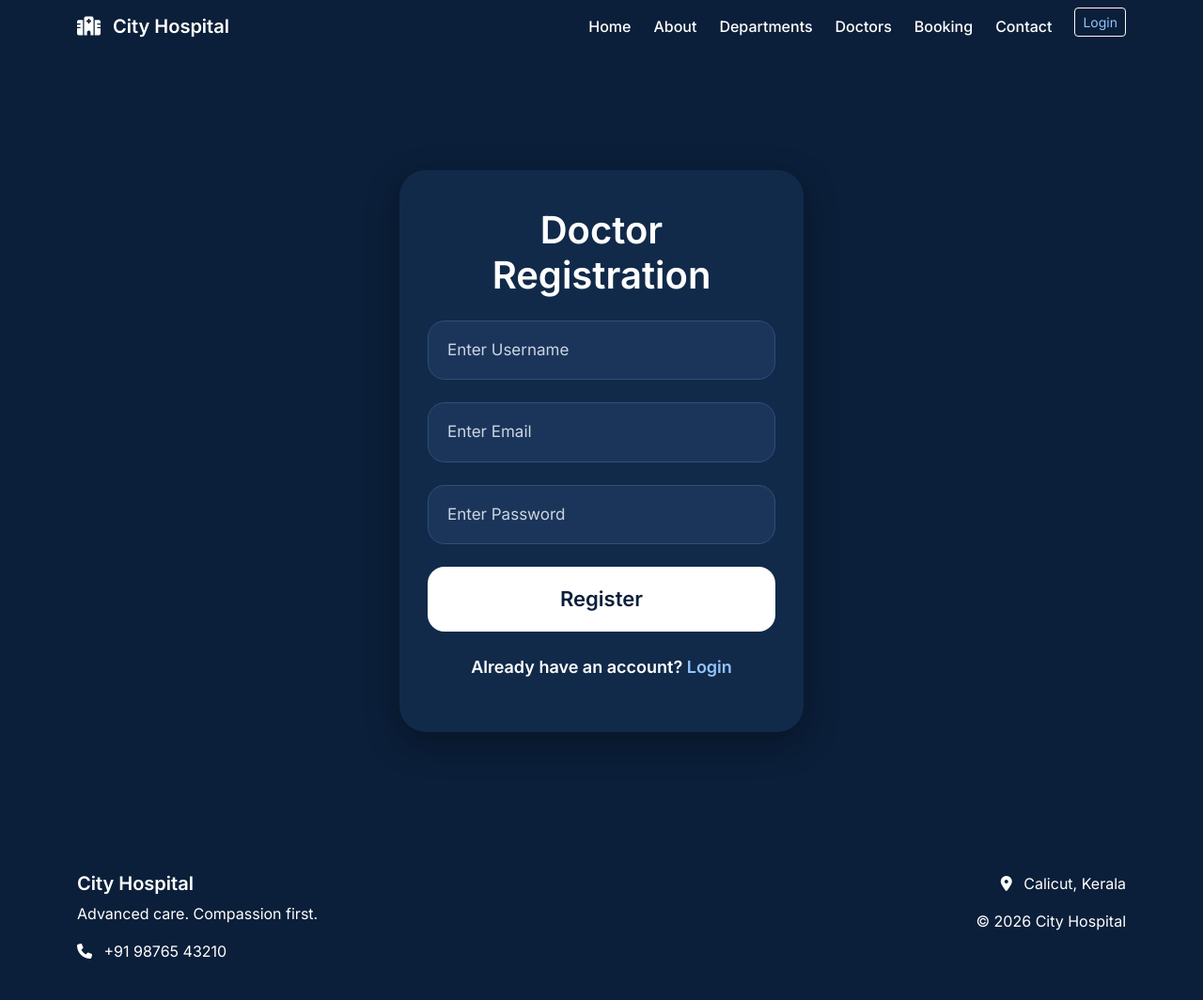
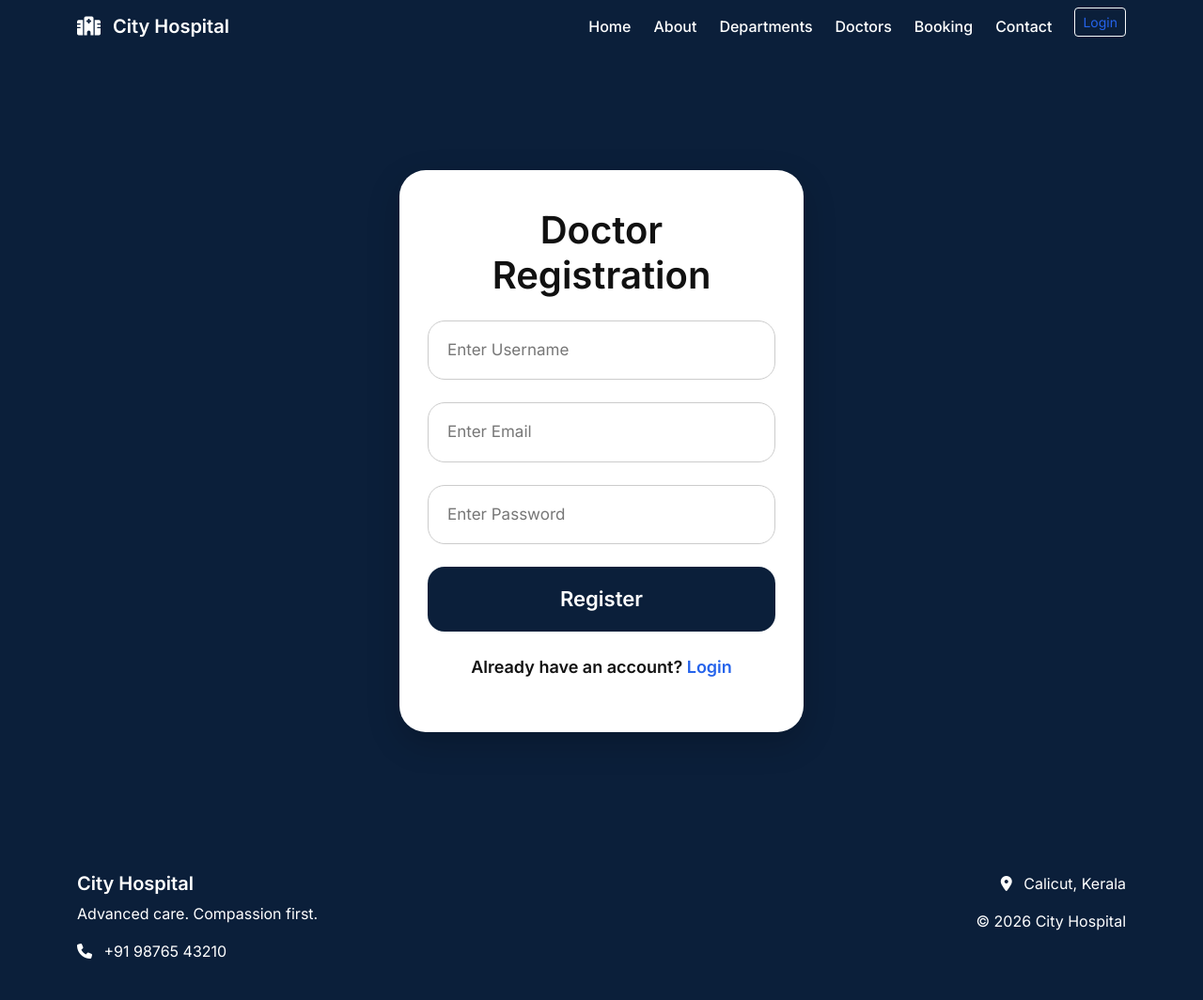
Before and after one commit to Neshana-CK/django_tutorial, a Django app: page /signup/doctor/ in a window 1280 px wide. Shown: the whole page at 94% size. Run offline with Django 5.2, Linux system fonts and the light colour scheme.

Commit message:
update static css

```diff
--- a/static/css/style.css
+++ b/static/css/style.css
@@ -1,17 +1,14 @@
 /* ================= BODY ================= */
 html, body {
-    background: #0b1f3a !important;
-}
-body {
+    background-color: #0b1f3a !important;
     margin: 0;
     padding: 0;
     font-family: 'Inter', sans-serif;
-    background-color: #0b1f3a !important;
-    color: #ffffff !important;
     min-height: 100vh;
+    color: #111; /* default readable text */
 }
+
 /* ================= WRAPPER ================= */
-
 .register-wrapper {
     min-height: 100vh;
     display: flex;
@@ -21,40 +18,37 @@ body {
 }
 
 /* ================= CARD ================= */
-
 .register-card {
     width: 100%;
     max-width: 430px;
-    background: #112a4a;   /* dark navy card */
+    background: #ffffff;   /* FIX: white card */
     padding: 40px 30px;
     border-radius: 28px;
-    box-shadow: 0 12px 35px rgba(0,0,0,0.35);
-    color: #ffffff;
+    box-shadow: 0 12px 35px rgba(0,0,0,0.2);
+    color: #111;
 }
 
 /* ================= TITLE ================= */
-
 .register-title {
     font-size: 40px;
     font-weight: 800;
-    color: #ffffff;
+    color: #111;
 }
 
 /* ================= INPUTS ================= */
-
 .form-control {
     width: 100%;
     padding: 18px 20px;
     border-radius: 18px;
-    border: 1px solid #2c4f7a;
-    background: #1b355a;
+    border: 1px solid #ccc;
+    background: #fff;
     font-size: 17px;
-    color: #ffffff;
+    color: #111;
     transition: 0.3s ease;
 }
 
 .form-control::placeholder {
-    color: #cbd5e1;
+    color: #777;
 }
 
 .form-control:focus {
@@ -64,11 +58,10 @@ body {
 }
 
 /* ================= BUTTON ================= */
-
 .register-btn {
     width: 100%;
-    background: #ffffff;
-    color: #0b1f3a;
+    background: #0b1f3a;
+    color: #ffffff;
     border: none;
     padding: 18px;
     border-radius: 18px;
@@ -78,38 +71,24 @@ body {
 }
 
 .register-btn:hover {
-    background: #e5e7eb;
+    background: #142c52;
     transform: translateY(-2px);
 }
 
 /* ================= LOGIN TEXT ================= */
-
 .login-text {
     font-size: 18px;
     font-weight: 600;
-    color: #ffffff;
+    color: #111;
 }
 
 .login-text a {
-    color: #93c5fd;
+    color: #2563eb;
     text-decoration: none;
     font-weight: 700;
 }
 
-/* ================= MOBILE ================= */
-
-@media(max-width: 576px) {
-    .register-card {
-        padding: 35px 22px;
-    }
-
-    .register-title {
-        font-size: 34px;
-    }
-}
-
 /* ================= NAVBAR ================= */
-
 .navy-navbar {
     background: #0b1f3a !important;
 }
@@ -129,62 +108,38 @@ body {
 }
 
 /* ================= BADGES ================= */
-
 .badge {
     border-radius: 10px;
     font-size: 13px;
     font-weight: 600;
 }
 
-/* ================= TABLE HOVER ================= */
-
-.table-hover tbody tr {
-    transition: 0.3s ease;
+/* ================= TABLE ================= */
+.table-hover tbody tr:hover {
+    background: #e9f0ff;
 }
 
-.table-hover tbody tr:hover {
-    background: #132b4c;
-}
-
-
+/* ================= BOOTSTRAP RESET ================= */
 .container,
 .container-fluid,
-.card,
 .row,
-.table,
-.table td,
-.table th {
-    background-color: transparent !important;
-    color: #ffffff !important;
-}
-
-html, body {
-    background: #0b1f3a !important;
-    color: #ffffff !important;
-}
-
-.container, .container-fluid {
+.table {
     background: transparent !important;
 }
 
+/* ================= CARD FIX ================= */
 .card {
-    background: #112a4a !important;
-    color: #ffffff !important;
+    background: #ffffff !important;
+    color: #111 !important;
     border: none !important;
 }
 
-/* FORCE ALL TEXT TO WHITE */
-body, p, span, a, label, h1, h2, h3, h4, h5, h6 {
-    color: #ffffff !important;
+/* ================= LINKS ================= */
+a {
+    color: #2563eb !important;
 }
 
-/* INPUT TEXT FIX */
+/* ================= INPUT RESET ================= */
 input, textarea, select {
-    color: #ffffff !important;
-    background-color: #1b355a !important;
+    background-color: #fff !important;
 }
-
-/* LINKS */
-a {
-    color: #93c5fd !important;
-}
```
